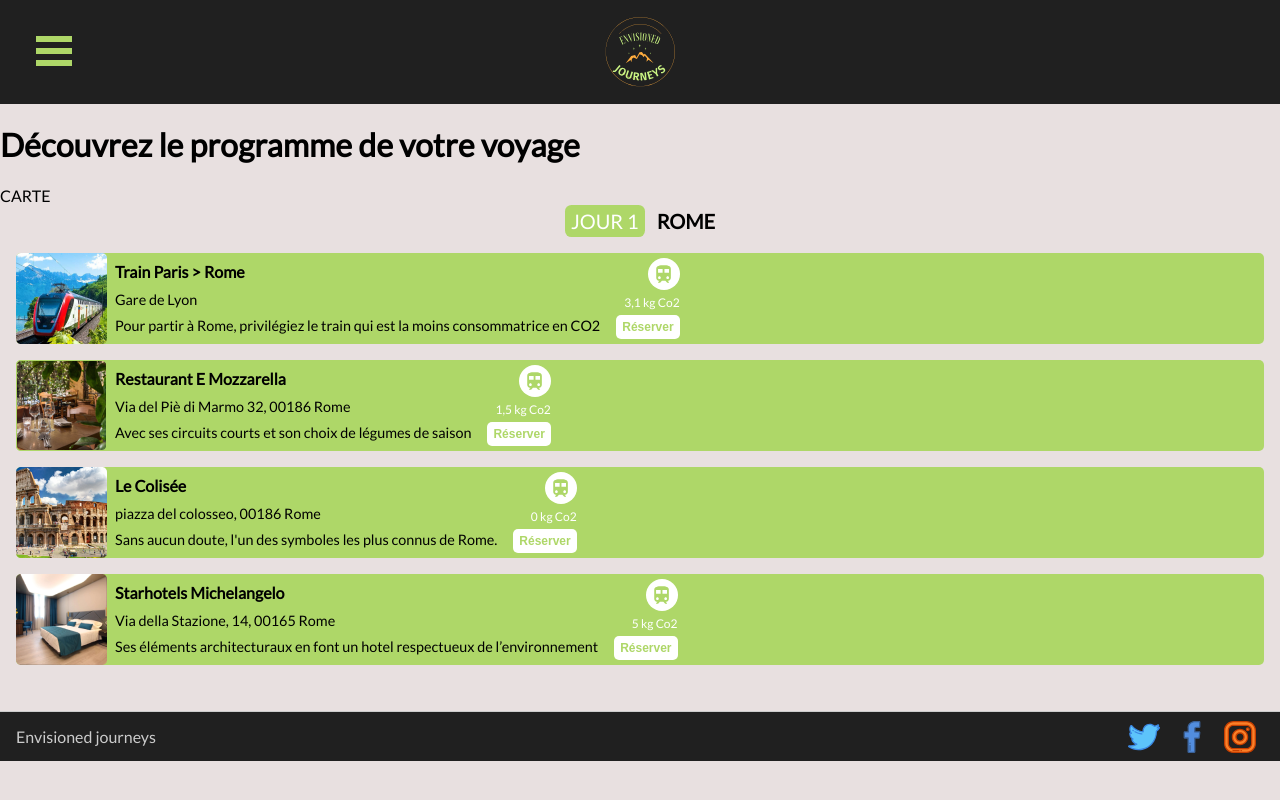
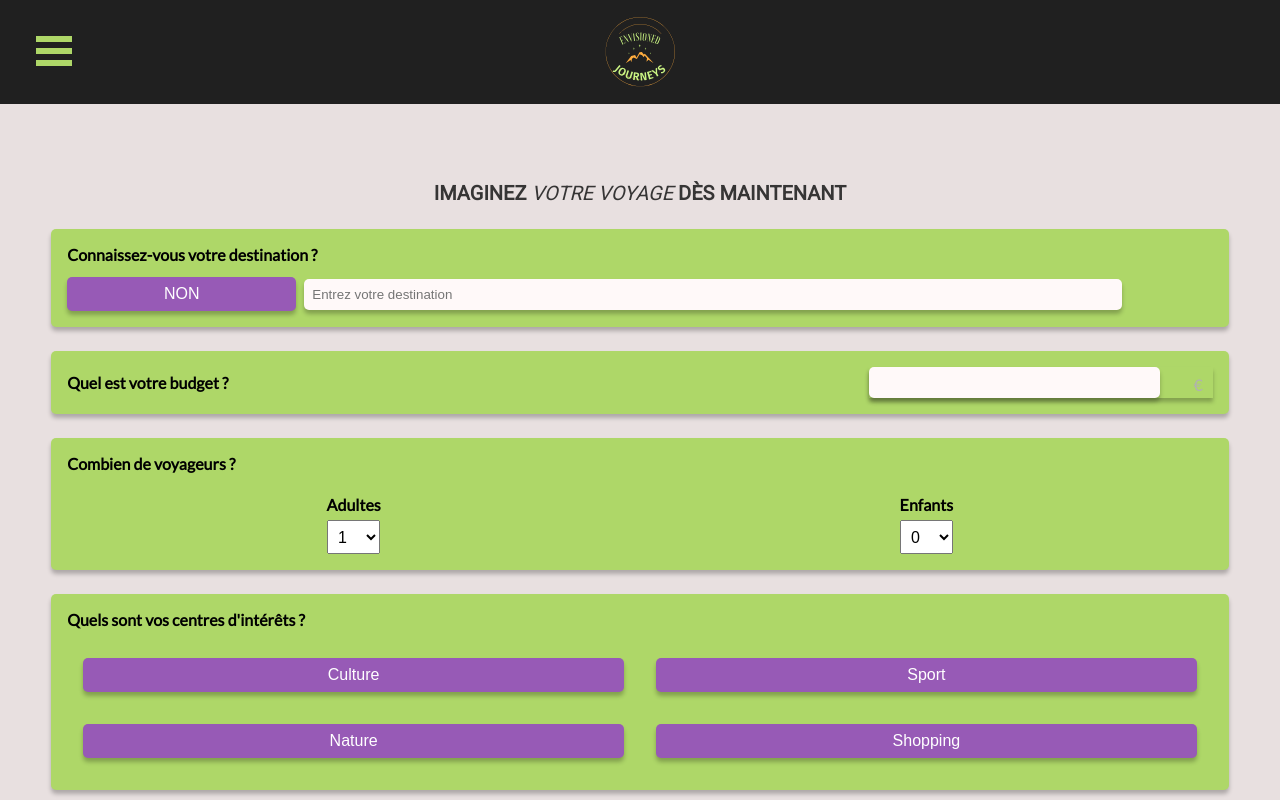
Before and after one commit to mlgs45/NoRespect-Hackaton, a React (Vite) app in the folder frontend/: page /travel in a window 1280 px wide. Shown: the top 800 px of the page. Built offline with nearby package versions, Linux system fonts and the light colour scheme.

Commit message:
reopen function quiz on travel.jsx

```diff
--- a/frontend/src/pages/Travel.jsx
+++ b/frontend/src/pages/Travel.jsx
@@ -1,12 +1,12 @@
 import Navbar from "../components/layout-components/Navbar/Navbar";
 import Footer from "../components/layout-components/Footer/Footer";
-import ResultItineraire from "../components/ResultItineraire";
+import Quiz from "../components/Quiz/Quiz";
 
 export default function Travel() {
   return (
     <div className="travel">
       <Navbar />
-      <ResultItineraire />
+      <Quiz />
       <Footer />
     </div>
   );
```
